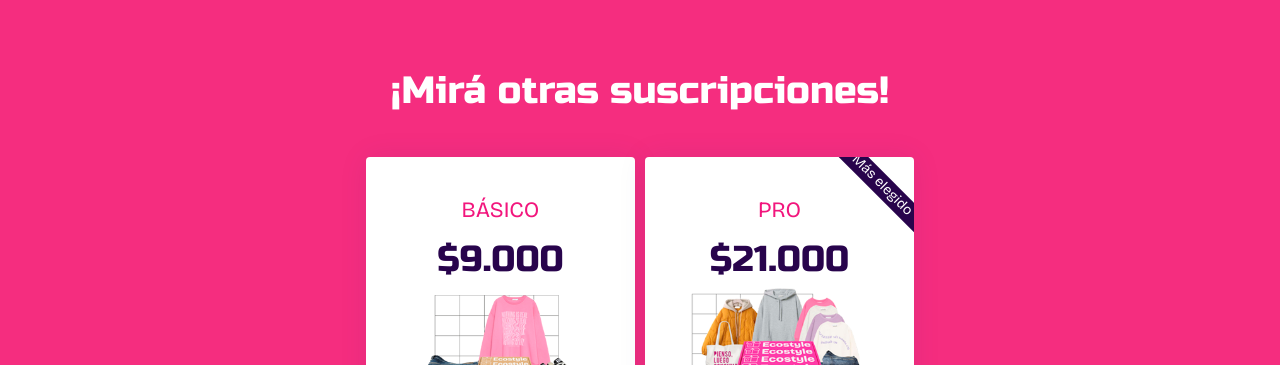
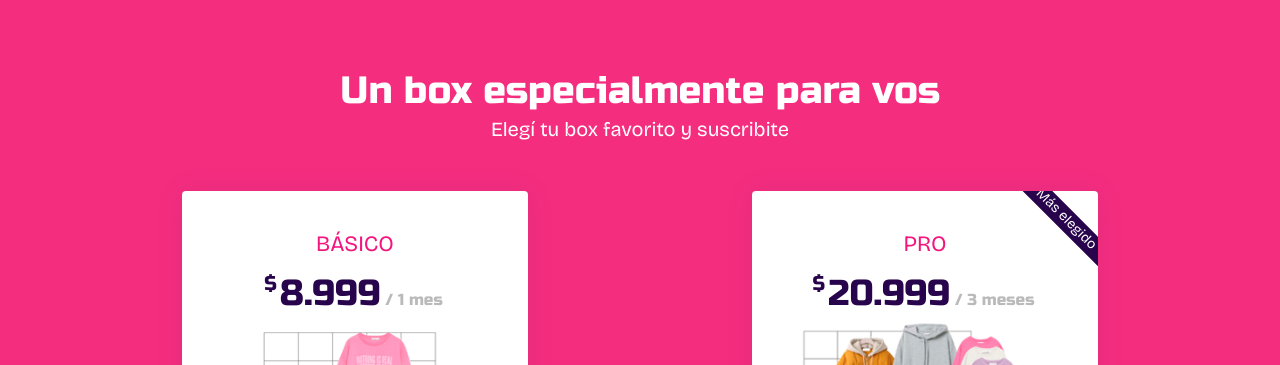
Before and after one commit to delfibarbis/ECOSTYLE, a plain HTML site: page blog.html in a window 1280 px wide. Shown: the part 2088-2453 px from the top of the page. Drawn offline with nearby package versions, Linux system fonts and the light colour scheme.

Commit message:
Update blog.html

```diff
--- a/blog.html
+++ b/blog.html
@@ -541,48 +541,30 @@
 
     </section><!-- End Clients Section -->
      <!-- ======= Pricing Section ======= -->
-    <section id="pricing" class="pricing"style= flex>
+   <section id="pricing" class="pricing">
 
     <div class="container" data-aos="fade-up">
 
       <header class="section-header">
         <!--<h2>Pricing</h2>-->
 
-          <p>¡Mirá otras suscripciones! </p>
+        <p>Un box especialmente para vos</p>
 
-          <!--<h4>
+        <h4>
           Elegí tu box favorito y suscribite
-          </h4>-->
+        </h4>
       </header>
 
       <div class="row gy-3" data-aos="fade-left">
-          <div class="col-lg-12 d-flex justify-content-center" >
-<!--
-          <div class="col-lg-3 col-md-6" data-aos="zoom-in" data-aos-delay="100">
-            <div class="box">
-              <h3 style="color: #07d5c0;">Free Plan</h3>
-              <div class="price"><sup>$</sup>0<span> / mo</span></div>
-              <img src="assets/img/pricing-free.png" class="img-fluid" alt="">
-              <ul>
-                <li>Aida dere</li>
-                <li>Nec feugiat nisl</li>
-                <li>Nulla at volutpat dola</li>
-                <li class="na">Pharetra massa</li>
-                <li class="na">Massa ultricies mi</li>
-              </ul>
-              <a href="#" class="btn-buy">Buy Now</a>
-            </div>
-          </div>
 
-       -->
 
-          <div class="col-lg-3 col-md-6" data-aos="zoom-in" data-aos-delay="300">
+        <div class="col-lg-4 col-md-6 mx-auto" data-aos="zoom-in" data-aos-delay="200">
           <div class="box">
             <h3 style="color: #F2167D;">BÁSICO</h3>
-              <div class="price"></sup> $9.000</div>
+            <div class="price"><sup>$</sup>8.999<span> / 1 mes</span></div>
             <img src="assets/img/pricing-business.png" class="img-fluid" alt="">
             <ul>
-                 <!--<li>5 PRENDAS</li>-->
+              <!--<li class="subtitulo">Incluye:</li>-->
               <li><strong>Suscripción por 30 días</strong></li>
                 <li class="na">1 item sorpresa de regalo</li>
                 <li class="na">Incluye accesorios</li>
@@ -593,29 +575,45 @@
             <a href="blog.html" class="btn-buy">SUSCRIBIRME</a>
           </div>
         </div>
+
+        <!-- <div class="col-lg-4 col-md-6" data-aos="zoom-in" data-aos-delay="300">
+          <div class="box">
+            <span class="featured">Popular</span>
+            <h3 style="color: #1f6a5d;">KIT PREMIUM</h3>
+            <div class="price"><sup>$</sup>5999<span> / 1 mes</span></div>
+            <img src="assets/img/pricing-business.png" class="img-fluid" alt="">
+            <ul>
+              <li>Aida dere</li>
+              <li>Nec feugiat nisl</li>
+              <li>Nulla at volutpat dola</li>
+              <li>Pharetra massa</li>
+              <li>Massa ultricies mi</li>
+            </ul>
+            <a href="#" class="btn-buy">Comprar</a>
+          </div>
+        </div> -->
 <!--
-          <div class="col-lg-3 col-md-6" data-aos="zoom-in" data-aos-delay="400">
+        <div class="col-lg-4 col-md-6" data-aos="zoom-in" data-aos-delay="400">
           <div class="box">
             <h3 style="color: #F2167D;">MEDIANO</h3>
-              <div class="price"></sup> $15.000</div>
+            <div class="price"><sup>$</sup>14.999<span> / 2 meses</span></div>
             <img src="assets/img/pricing-ultimate.png" class="img-fluid" alt="">
-              <ul>-->
-                <!--<li>8 PRENDAS</li>-->
+            <ul>
+              --><!--<li>8 PRENDAS</li>-->
              <!-- <li><strong>Suscripción por 60 días</strong></li>
               <li class="na">1 item sorpresa de regalo</li>
               <li>Incluye accesorios</li>
               <li>Envío inmediato</li>
-
             </ul>
-              <a href="blog.html"  class="btn-buy">SUSCRIBIRME</a>
+            <a href="blog.html" class="btn-buy">SUSCRIBIRME</a>
           </div>
         </div>
 -->
-          <div class="col-lg-3 col-md-6" data-aos="zoom-in" data-aos-delay="200">
+        <div class="col-lg-4 col-md-6 mx-auto" data-aos="zoom-in" data-aos-delay="100">
           <div class="box">
             <span class="featured">Más elegido</span>
             <h3 style="color: #F2167D;">PRO</h3>
-              <div class="price"></sup> $21.000</div>
+            <div class="price"><sup>$</sup>20.999<span> / 3 meses</span></div>
             <img src="assets/img/pricing-starter.png" class="img-fluid" alt="">
             <ul>
               <!--<li>12 PRENDAS</li>-->
@@ -624,16 +622,17 @@
               <li>Incluye accesorios</li>
               <li class= >Envío sin cargo y más...</li>
             </ul>
-              <a href="blog.html"  class="btn-buy">SUSCRIBIRME</a>
+            <a href="blog.html" class="btn-buy">SUSCRIBIRME</a>
           </div>
-          </div>
-          <div class="fin">
         </div>
 
       </div>
+      <!-- <div class="cancelar-susc">
+        <h5>No te olvides que si lo deseás podés cancelar tu suscripción cuando lo desees.</h5>
+      </div> -->
+    </div>
 
   </section><!-- End Pricing Section -->
-
 <!-- ======= Clients Section ======= -->
 
 <section id="clients" class="clients">
```
Lines whose indentation alone changed are shown as unchanged.
